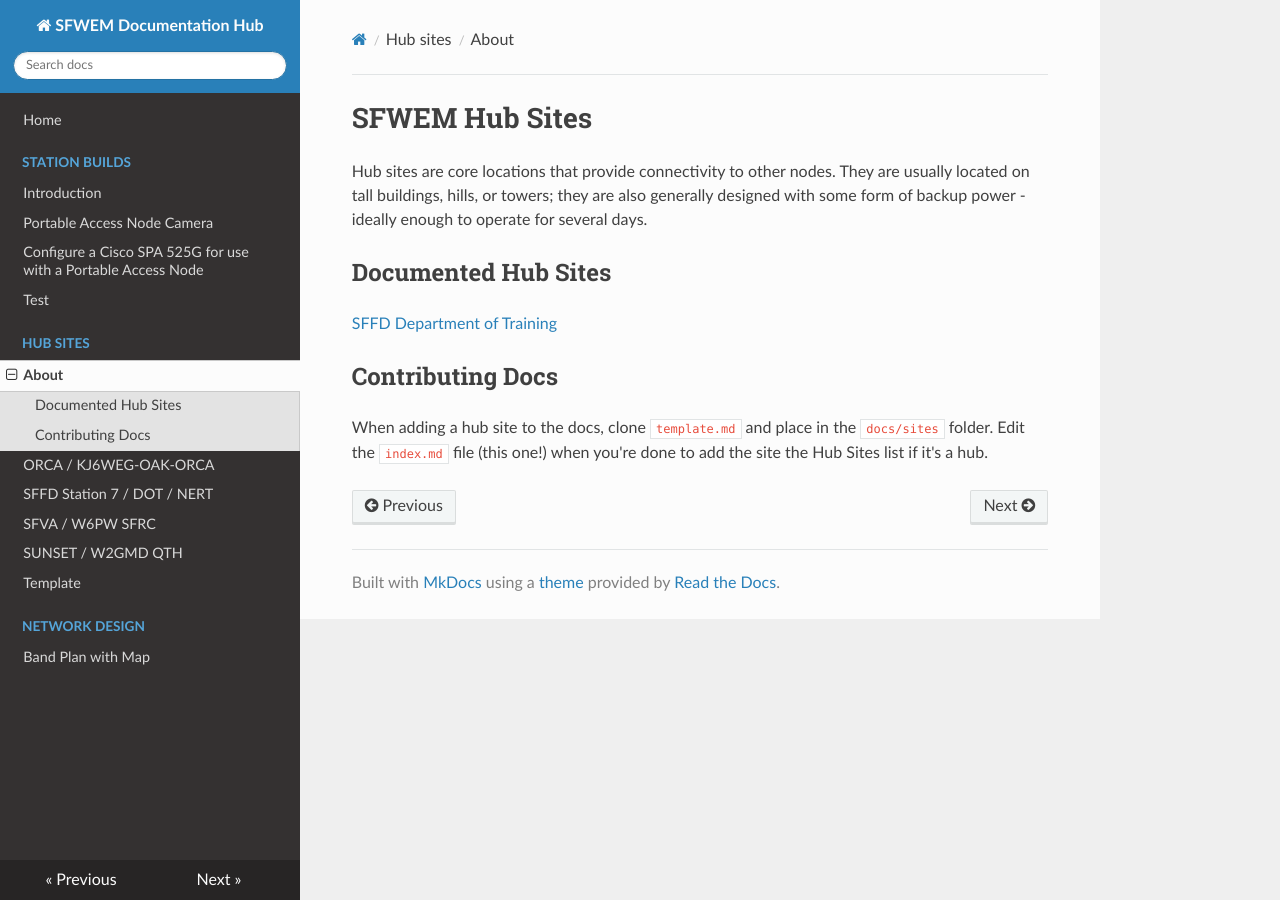
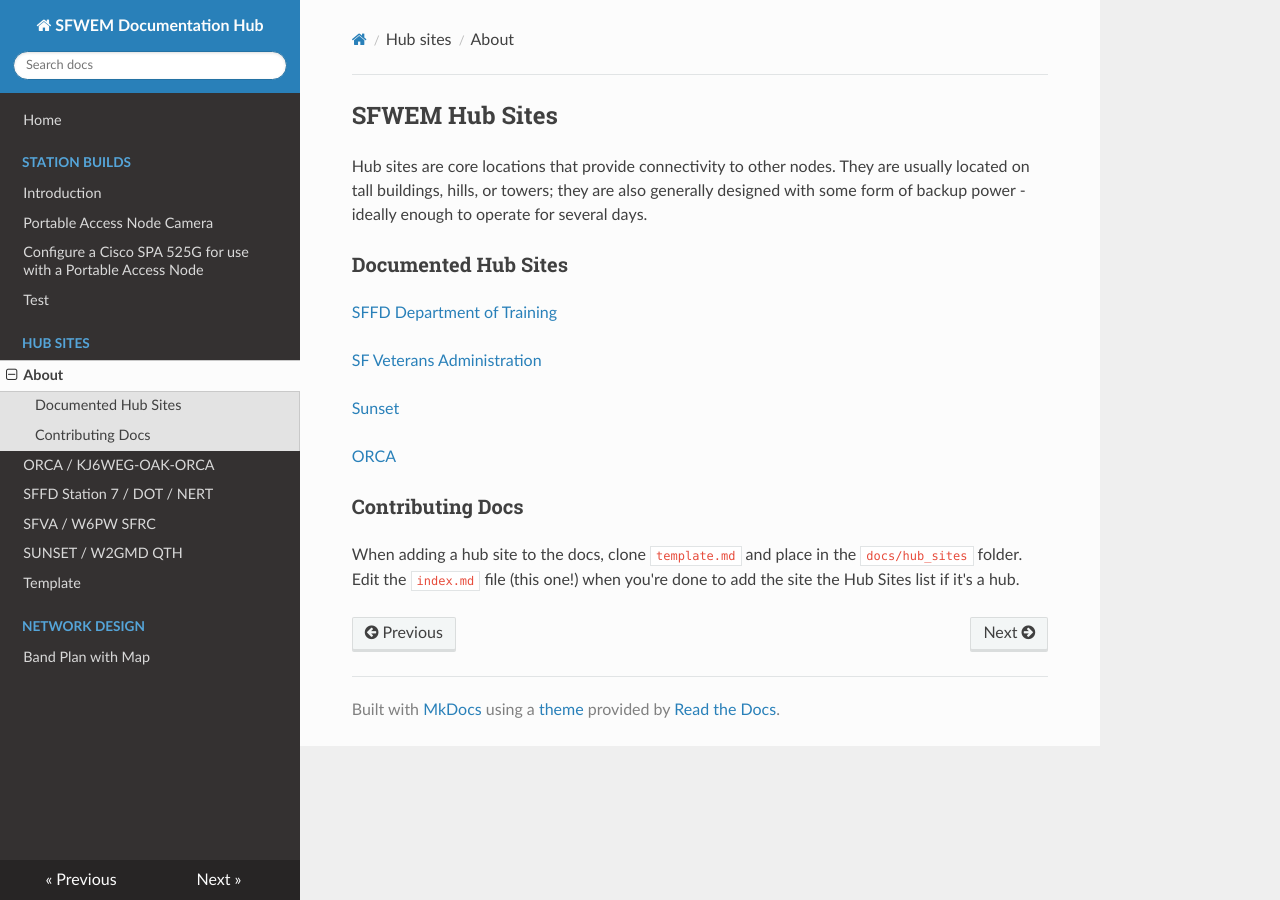
Before and after one commit to sfwem/SFWEM-Docs, an MkDocs documentation site: the page built from docs/hub_sites/index.md, in a window 1280 px wide. Built offline with MkDocs 1.6.1, drawn with Linux system fonts in a browser that asks for light colours; nearby versions of some CDN libraries.

Commit message:
Adding links to more hub sites

```diff
--- a/docs/hub_sites/index.md
+++ b/docs/hub_sites/index.md
@@ -1,11 +1,21 @@
 ---
 title: About
 ---
-# SFWEM Hub Sites
+
+## SFWEM Hub Sites
+
 Hub sites are core locations that provide connectivity to other nodes. They are usually located on tall buildings, hills, or towers; they are also generally designed with some form of backup power - ideally enough to operate for several days.
 
-## Documented Hub Sites
+### Documented Hub Sites
+
 [SFFD Department of Training](sffd_dot.md)
 
-## Contributing Docs
-When adding a hub site to the docs, clone `template.md` and place in the `docs/sites` folder. Edit the `index.md` file (this one!) when you're done to add the site the Hub Sites list if it's a hub.
+[SF Veterans Administration](sfva.md)
+
+[Sunset](sunset.md)
+
+[ORCA](orca.md)
+
+### Contributing Docs
+
+When adding a hub site to the docs, clone `template.md` and place in the `docs/hub_sites` folder. Edit the `index.md` file (this one!) when you're done to add the site the Hub Sites list if it's a hub.
```
